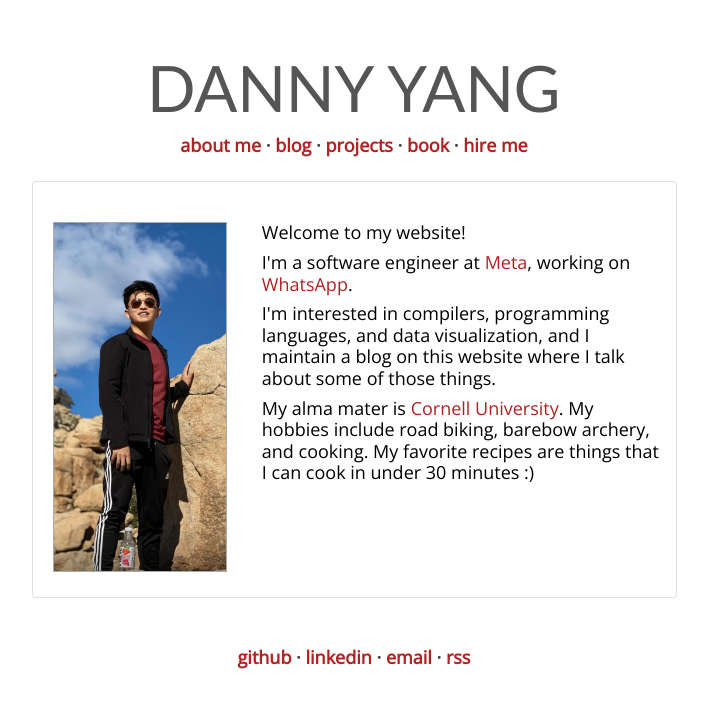
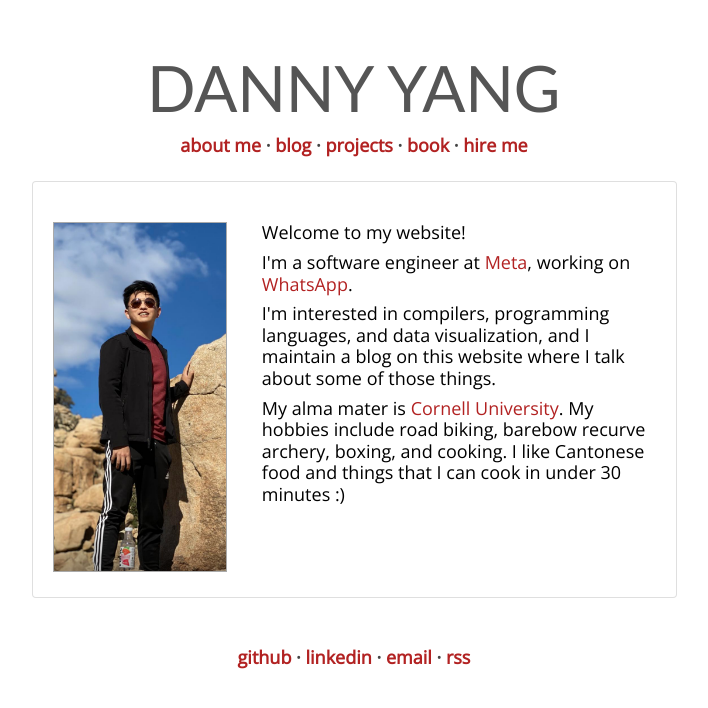
Before and after one commit to yangdanny97/yangdanny97.github.io, a Jekyll site: the page built from index.html, in a window 1280 px wide. Shown: the top 708 px of the page, without its empty margins (286-994 px from the left). Built offline with Jekyll 4.4.1, drawn with Linux system fonts in a browser that asks for light colours.

Commit message:
update blog

```diff
--- a/index.html
+++ b/index.html
@@ -15,8 +15,7 @@ description: Landing Page
                     maintain a blog on this website where I talk about some of those things.
                 </h5>
                 <h5>My alma mater is <span class="colorText">Cornell University</span>. My hobbies include road biking,
-                    barebow archery, and cooking. My favorite
-                    recipes are things that I can cook in under 30 minutes :)</h5>
+                    barebow recurve archery, boxing, and cooking. I like Cantonese food and things that I can cook in under 30 minutes :)</h5>
             </div>
         </div>
     </div>
```
